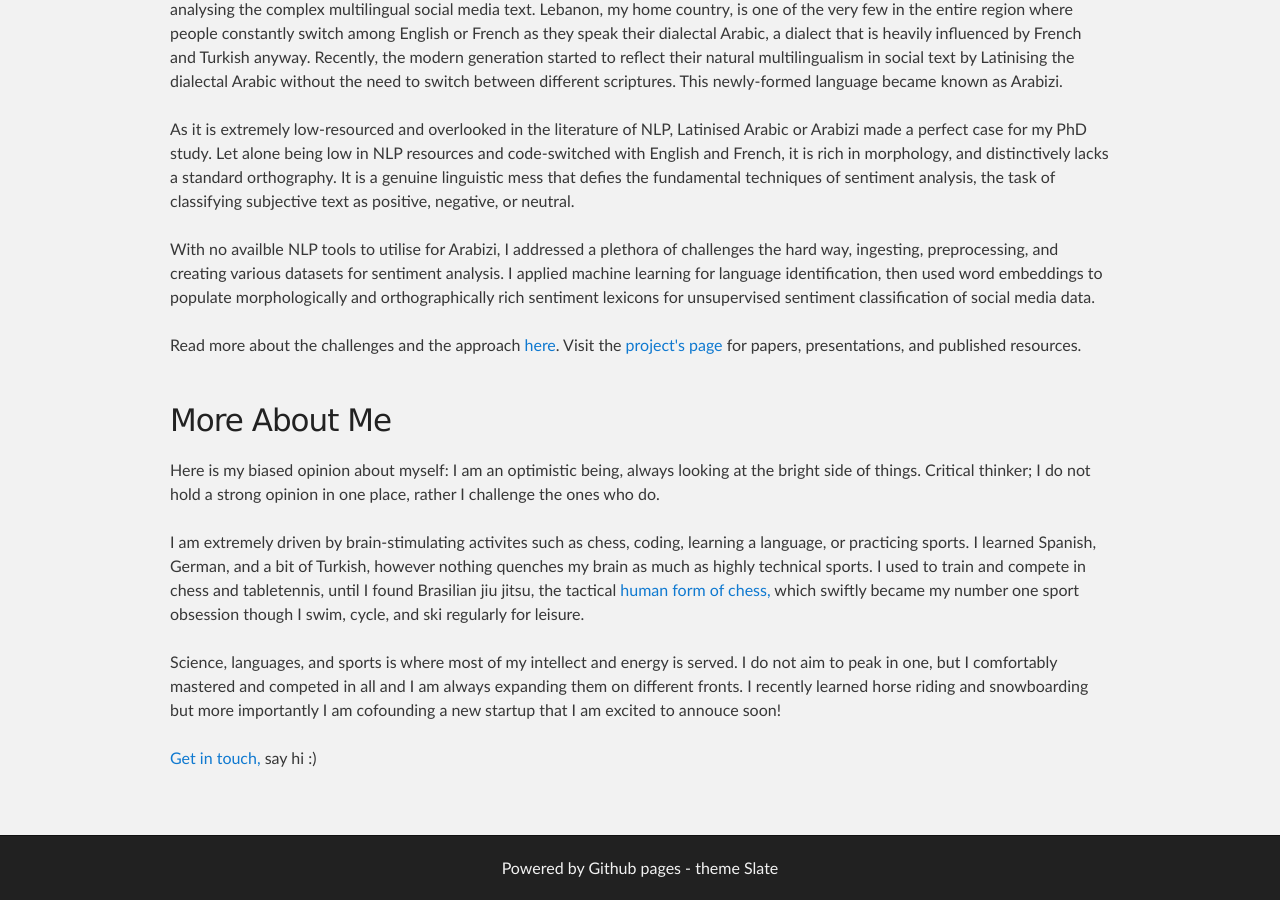
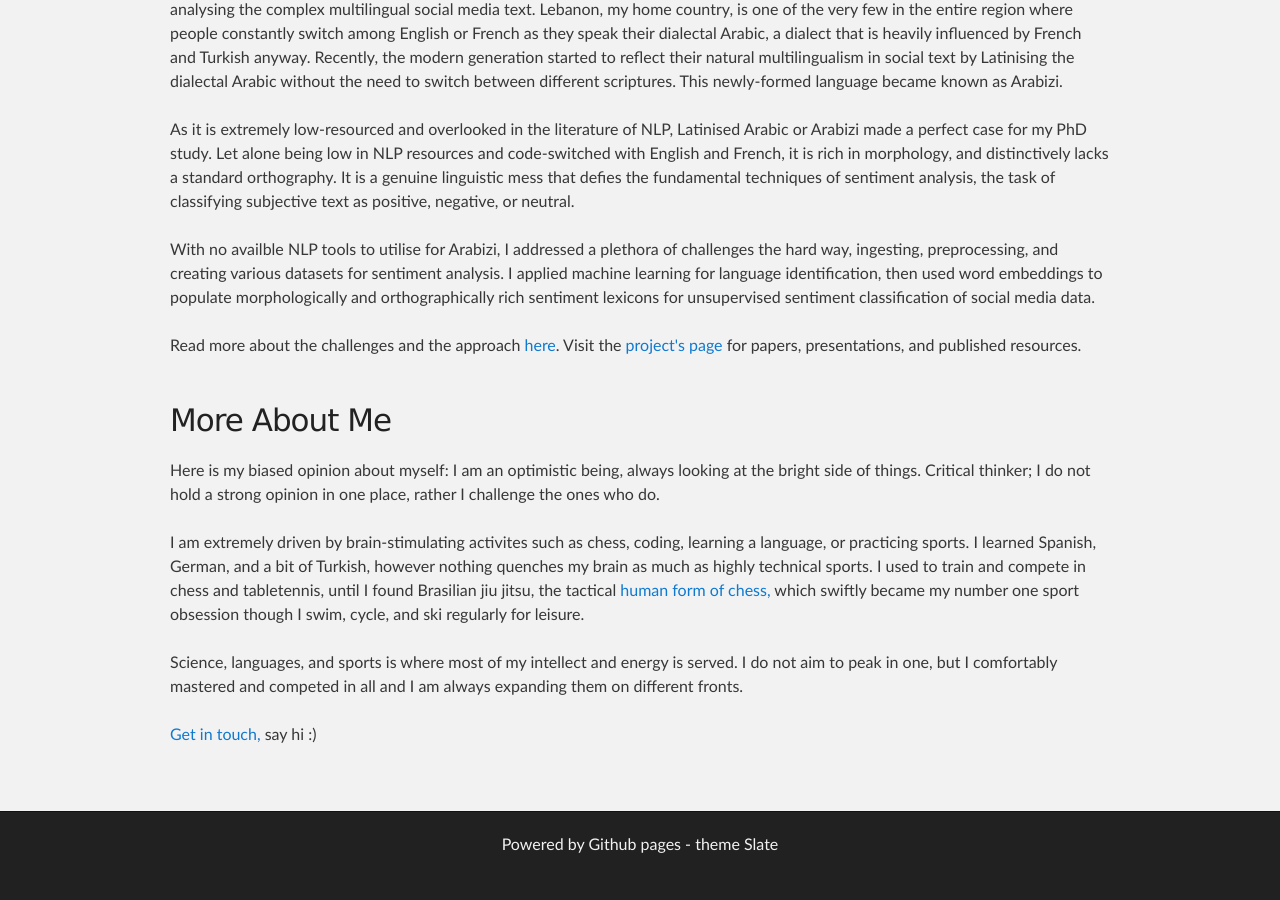
Before and after one commit to TahaTobaili/tahatobaili.github.io, a Jekyll site: the page built from index.html, in a window 1280 px wide and 900 px high, scrolled down 1840 px. Built offline with Jekyll 4.4.1, drawn with Linux system fonts in a browser that asks for light colours; after the commit the page ends 2716 px from its top, so only the background shows below that; some of the changed text lies outside the part shown.

Commit message:
Update index.html
Updated homepage information

```diff
--- a/index.html
+++ b/index.html
@@ -44,7 +44,7 @@
 		For that I pursued a PhD in Natural Language Processing (NLP) at the <a href="http://kmi.open.ac.uk/" target="_blank">Knowledge Media Institute</a>,
 		the Open University, Milton Keynes campus in UK, and completed it in November 2020. Since then I have been in the relevant industry, mostly as an NLP engineer, learning, 		designing, and building in language technologies. <br/><br/>
 
-		In parallel, me and my friend are cooking up a startup on low-heat in London.
+		In parallel, I have been building and testing ideas in Education Technology (EdTech) as a side hustle.
 
 		</p>
 	</div>
@@ -101,8 +101,7 @@
 		tactical <a href="https://jiujitsutimes.com/5-ways-jiu-jitsu-really-is-just-like-human-chess/" target="_blank">human form of chess,</a> which swiftly became my number one sport obsession though I swim, cycle, and ski regularly for leisure. <br/><br/>
 
 		Science, languages, and sports is where most of my intellect and energy is served. I do not aim to peak in one, but I comfortably mastered and competed in all
-		and I am always expanding them on different fronts. I recently learned horse riding and snowboarding but more importantly I am cofounding a new startup that I
-		am excited to annouce soon! <br/><br/>
+		and I am always expanding them on different fronts. <br/><br/>
 
 		<a href="#intro">Get in touch,</a> say hi :)
 		</p>
```
